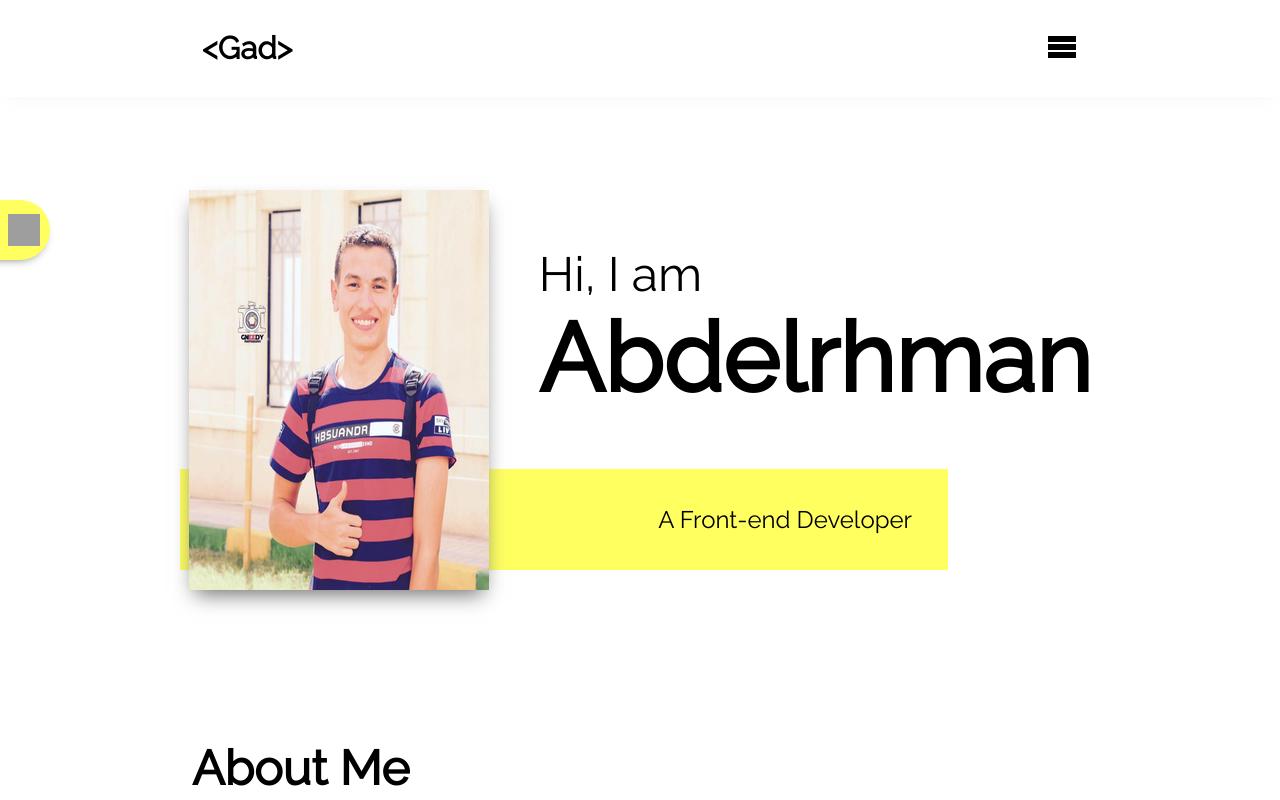
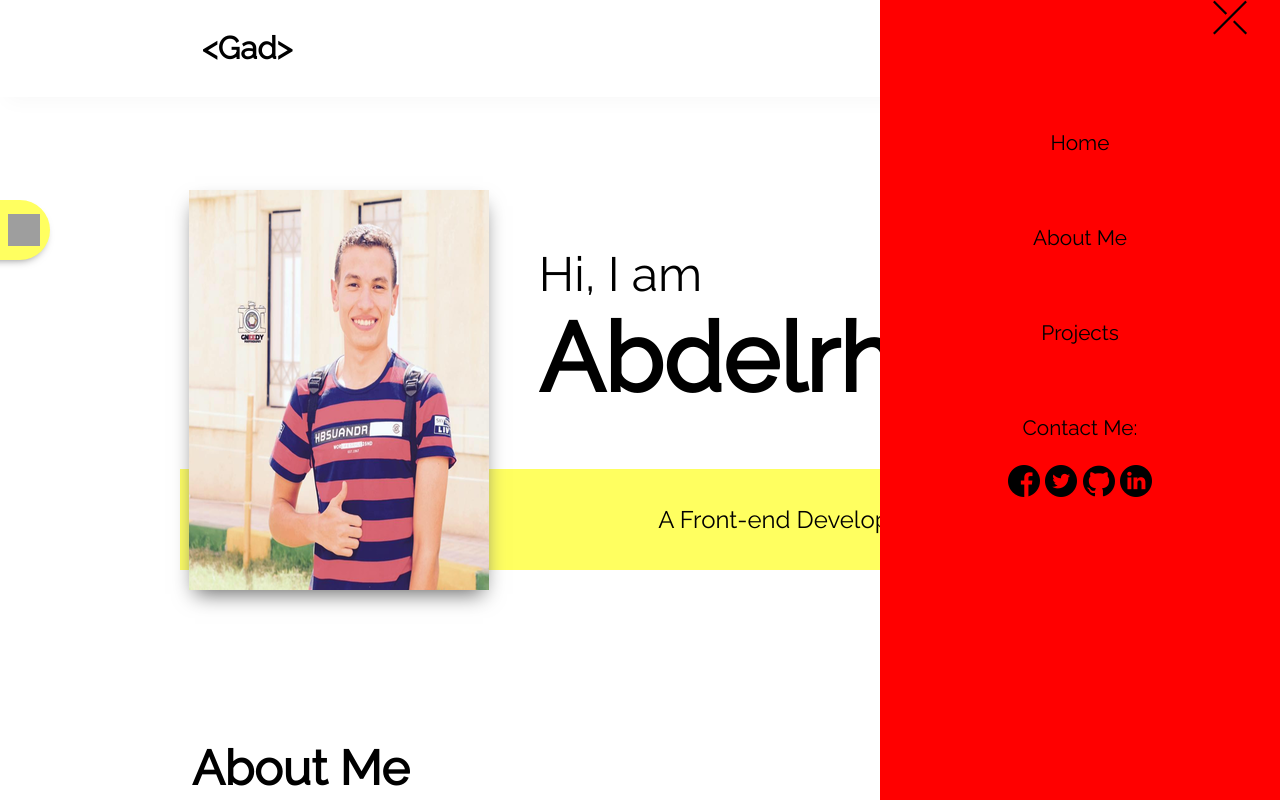
Before and after one commit to Abdelrhmangad/portfolio, a plain HTML site: page index.html in a window 1280 px wide. Shown: the top 800 px of the page. Drawn offline with Linux system fonts and the light colour scheme; grey boxes are pictures that could not be loaded.

Commit message:
Adding aside menu

```diff
--- a/css/main.css
+++ b/css/main.css
@@ -54,16 +54,59 @@ nav{
     -moz-box-shadow: 0 10px 20px -6pxrgb(248, 248, 248);
          box-shadow: 0 10px 20px -6px rgb(248, 248, 248);
 }
+/* Start Aside Menu */
+nav aside.side-menu{
+    position: absolute;
+    right: 0px;
+    top: 0px;
+    height: 100vh;
+    width: 400px;
+    background: red;
+    z-index: 3;
+}
+nav aside.side-menu ul.nav-list{
+    list-style: none;
+    display: flex;
+    flex-wrap: wrap;
+    justify-content: center;
+    align-items: center;
+    text-align: center;
+}
+nav aside.side-menu ul.nav-list li.close{
+    font-size:2.2em;
+    position: absolute;
+    top: -60px;
+    right: -150px;
+    cursor: pointer;
+}
+nav aside.side-menu ul.nav-list li{
+    width: 100%;
+    margin-top: auto;
+    margin-top: 30px;
+    padding: 20px;
+    transition: 1s all ease-in-out;
+}
+nav aside.side-menu ul.nav-list li:nth-of-type(2){
+    padding-top: 100px;
+}
+nav aside.side-menu ul .contact-li .social-accounts a img{
+    transition:.2s all ease-in-out;
+}
+nav aside.side-menu ul .contact-li .social-accounts a img:hover{
+    transform:translateY(-5px);
+}
+
+/* End Aside Menu */
 nav .container .gad{
     float: left;
     padding: 10px;
 }
 nav .container .dropdown{
+    position: relative;
     float: right;
     cursor: pointer;
     padding: 10px;
 }
-
 /* End Nav Bar section */
 
 
--- a/index.html
+++ b/index.html
@@ -13,6 +13,46 @@
 
     <!-- Start Nav Bar Section -->
     <nav class="page-header">
+        <aside class="side-menu">
+            <ul class="nav-list">
+                <li class="close">
+                    &#x292B;
+                </li>
+                <li>
+                    <a href="#home">
+                        Home
+                    </a>
+                </li>
+                <li>
+                    <a href="#About">
+                        About Me
+                    </a>
+                </li>
+                <li>
+                    <a href="#projects">
+                        Projects
+                    </a>
+                </li>
+                <li class="contact-li">
+                    <p>Contact Me:</p>
+                    <br>
+                    <div class="social-accounts">
+                        <a href="https://www.facebook.com/BodyJad" target="_blank">
+                            <img src="images/facebook.png" alt="">
+                        </a>
+                        <a href="https://twitter.com/Abdelrhman_Jad" target="_blank">
+                            <img src="images/twitter.png" alt="">
+                        </a>
+                        <a href="https://github.com/Abdelrhmangad" target="_blank">
+                            <img src="images/github-image.png" alt="">
+                        </a>
+                        <a href="https://www.linkedin.com/in/abdelrhman-gad-b1a414128/" target="_blank">
+                            <img src="images/linkedin.png" alt="">
+                        </a>
+                    </div>
+                </li>
+            </ul>
+        </aside>
         <div class="container">
             <div class="gad">
                 <a href="#">
@@ -20,7 +60,6 @@
                 </a>
             </div>
             <div class="dropdown">
-                <!-- <h2>&#x2630;</h2> -->
                 <svg xmlns="http://www.w3.org/2000/svg" version="1.1" width="32" height="32" viewBox="0 0 32 32">
                     <title>menu</title>
                     <path d="M2 6h28v6h-28zM2 14h28v6h-28zM2 22h28v6h-28z"/>
```
